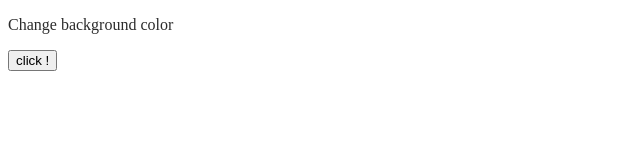
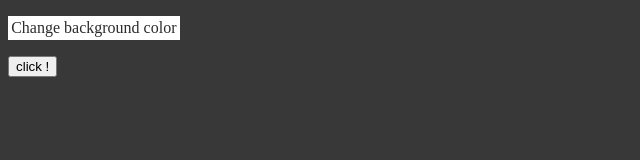
Before and after one commit to PaulineAndrz/change_backgroundcolor, a plain HTML site: page index.html in a window 1280 px wide. Both pictures are taken after a click on the button "click !". Shown: the whole page, without its empty margins (0-640 px from the left). Drawn offline with Linux system fonts and the light colour scheme.

Commit message:
add some style

```diff
--- a/assets/css/main.css
+++ b/assets/css/main.css
@@ -3,7 +3,12 @@ body {
     background-color: rgb(56, 56, 56);
 }
 
+p {
+    padding: 0.2rem;
+}
+
 .bg-white {
     background-color: white;
     color: rgb(44, 44, 44);
+    width: fit-content;
 }
--- a/assets/js/main.js
+++ b/assets/js/main.js
@@ -1,7 +1,6 @@
 let button = document.querySelector("#button");
-let body = document.querySelector("body");
+let paragraph = document.querySelector("#paragraph");
 
-console.log(button)
 button.addEventListener("click", () => {
-    body.classList.toggle("bg-white");
+    paragraph.classList.toggle("bg-white");
 });
--- a/index.html
+++ b/index.html
@@ -9,7 +9,7 @@
 <body>
 
     <div>
-        <p>Change background color</p>
+        <p id="paragraph">Change background color</p>
         <button id="button">click !</button>
     </div>
 
```
